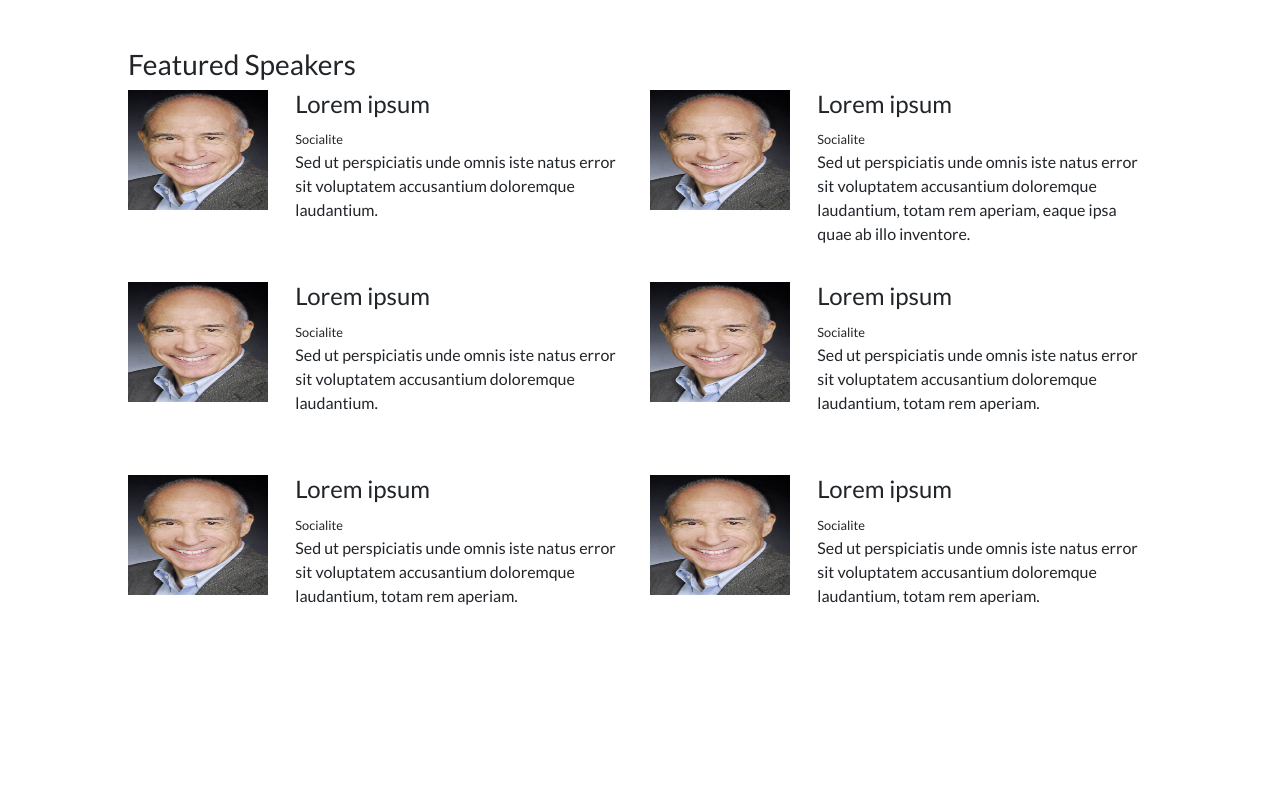
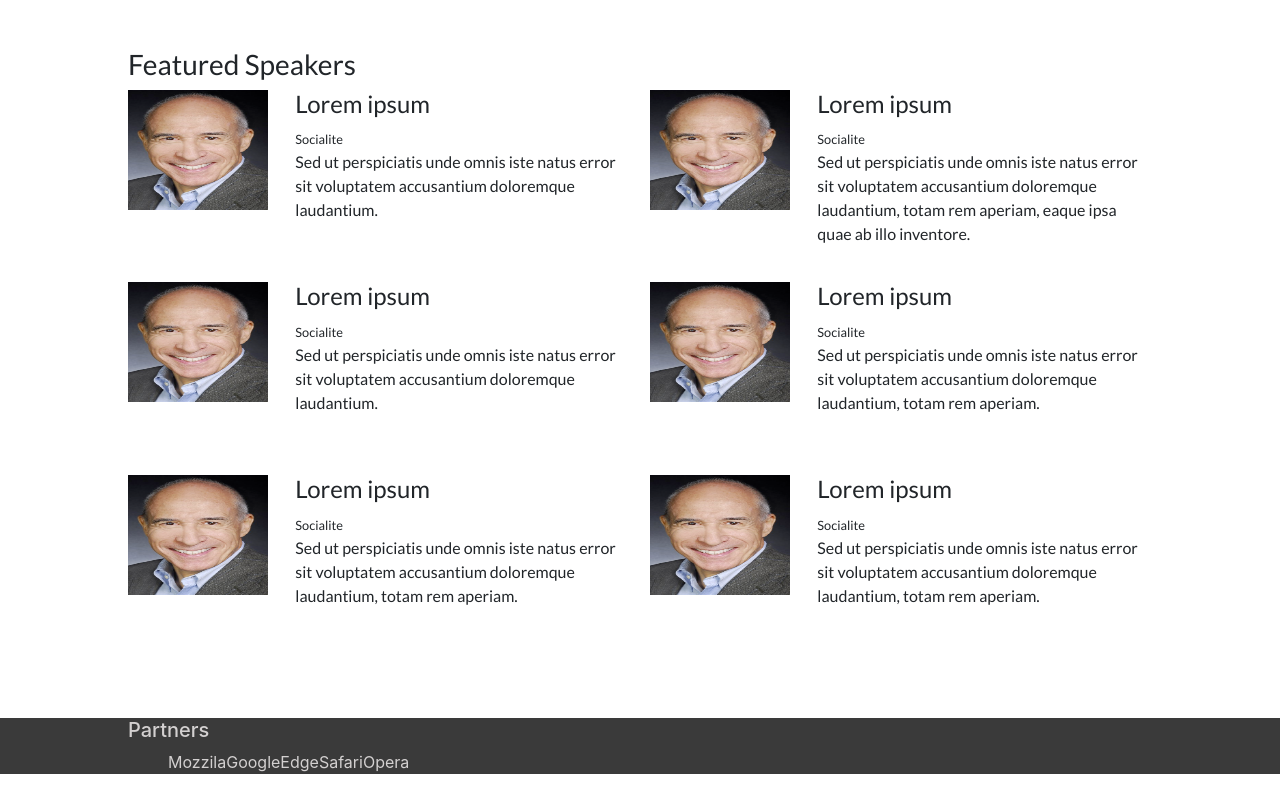
Before and after one commit to jrai0792/concerts-page, a website: page index.html in a window 1280 px wide. Shown: the part 1624-2418 px from the top of the page. Before the commit the page ends 2322 px from the top, so only its background shows below. Drawn offline with nearby package versions, Linux system fonts and the light colour scheme.

Commit message:
Add footer content.

```diff
--- a/index.html
+++ b/index.html
@@ -167,7 +167,18 @@
             </div>
         </section>
     </main>
-    <footer></footer>
+    <footer class="bg-gray">
+        <section class="footer-content">
+            <h5 class="footer-text">Partners</h5>
+        <ul class="flex">
+            <li class="list-style"><a class="footer-text" href="#">Mozzila</a></li>
+            <li class="list-style"><a class="footer-text" href="#">Google</a></li>
+            <li class="list-style"><a class="footer-text" href="#">Edge</a></li>
+            <li class="list-style"><a class="footer-text" href="#">Safari</a></li>
+            <li class="list-style"><a class="footer-text" href="#">Opera</a></li>
+        </ul>
+        </section>
+    </footer>
 </body>
 
 </html>
--- a/style.css
+++ b/style.css
@@ -25,6 +25,10 @@ main {
 
 .white-clr {
   color: #fff;
+}
+
+.footer-text {
+  color: #d3d0d0;
 }
 
 /* Background color classes */
@@ -165,3 +169,14 @@ main {
   /*
     margin-left: 20px; */
 }
+
+/* Footer section */
+
+.footer-content {
+  width: 80%;
+  margin: 20px auto;
+}
+
+.list-style {
+  list-style: none;
+}
```
